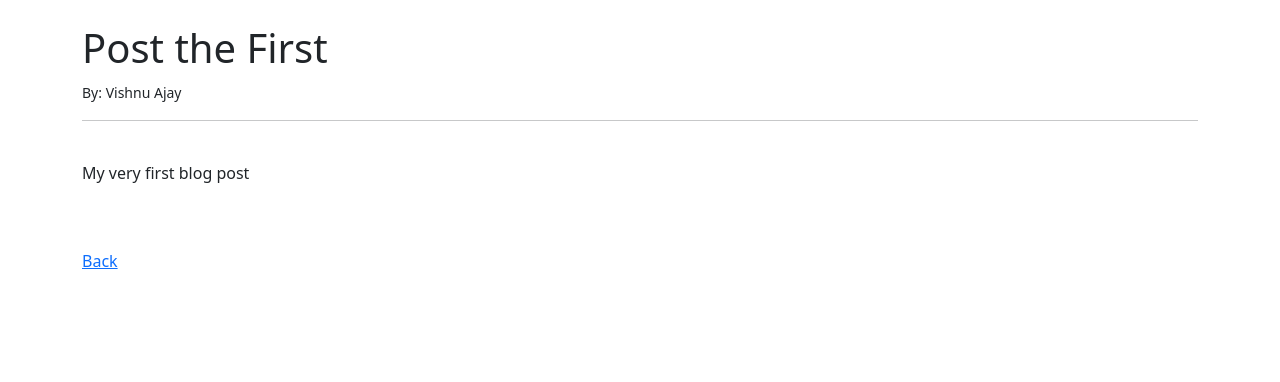
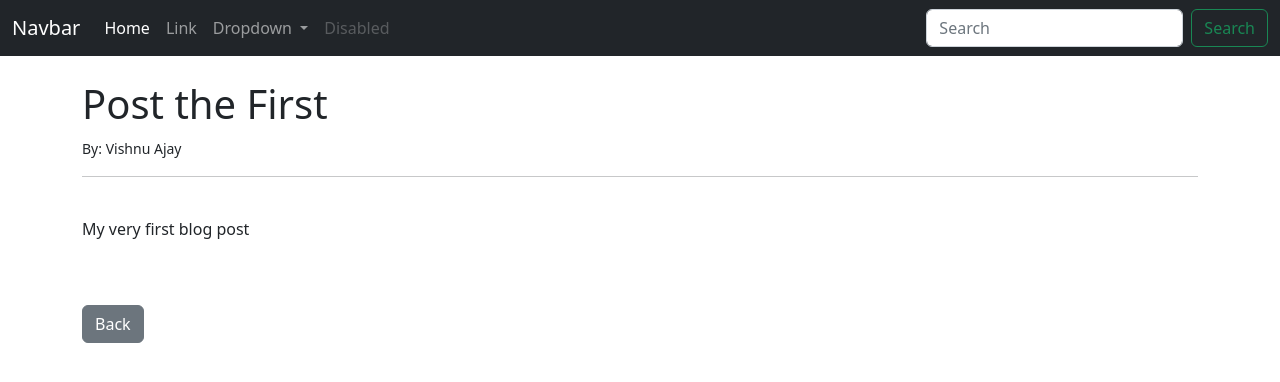
Before and after one commit to v1ku/djangoBlog, a Django app: page /article/1 in a window 1280 px wide. Shown: the top 382 px of the page. Run offline with Django 4.2, Linux system fonts and the light colour scheme; data comes from the database, SQL or seed files in the repository.

Commit message:
formatting

```diff
--- a/ablog/newBlog/templates/article_details.html
+++ b/ablog/newBlog/templates/article_details.html
@@ -15,6 +15,6 @@
 
 <br><br/>
 
-<a href="{% url 'home' %}">Back</a>
+<a href="{% url 'home' %}" class="btn btn-secondary">Back</a>
 
 {% endblock %}
--- a/ablog/newBlog/templates/base.html
+++ b/ablog/newBlog/templates/base.html
@@ -7,6 +7,42 @@
     <link href="https://cdn.jsdelivr.net/npm/bootstrap@5.2.2/dist/css/bootstrap.min.css" rel="stylesheet" integrity="sha384-Zenh87qX5JnK2Jl0vWa8Ck2rdkQ2Bzep5IDxbcnCeuOxjzrPF/et3URy9Bv1WTRi" crossorigin="anonymous">
   </head>
   <body>
+    <nav class="navbar navbar-expand-lg navbar-dark bg-dark">
+        <div class="container-fluid">
+          <a class="navbar-brand" href="#">Navbar</a>
+          <button class="navbar-toggler" type="button" data-bs-toggle="collapse" data-bs-target="#navbarSupportedContent" aria-controls="navbarSupportedContent" aria-expanded="false" aria-label="Toggle navigation">
+            <span class="navbar-toggler-icon"></span>
+          </button>
+          <div class="collapse navbar-collapse" id="navbarSupportedContent">
+            <ul class="navbar-nav me-auto mb-2 mb-lg-0">
+              <li class="nav-item">
+                <a class="nav-link active" aria-current="page" href="#">Home</a>
+              </li>
+              <li class="nav-item">
+                <a class="nav-link" href="#">Link</a>
+              </li>
+              <li class="nav-item dropdown">
+                <a class="nav-link dropdown-toggle" href="#" role="button" data-bs-toggle="dropdown" aria-expanded="false">
+                  Dropdown
+                </a>
+                <ul class="dropdown-menu">
+                  <li><a class="dropdown-item" href="#">Action</a></li>
+                  <li><a class="dropdown-item" href="#">Another action</a></li>
+                  <li><hr class="dropdown-divider"></li>
+                  <li><a class="dropdown-item" href="#">Something else here</a></li>
+                </ul>
+              </li>
+              <li class="nav-item">
+                <a class="nav-link disabled">Disabled</a>
+              </li>
+            </ul>
+            <form class="d-flex" role="search">
+              <input class="form-control me-2" type="search" placeholder="Search" aria-label="Search">
+              <button class="btn btn-outline-success" type="submit">Search</button>
+            </form>
+          </div>
+        </div>
+      </nav>
     <br/>
     <div class ="container">
         {% block content %}
```
